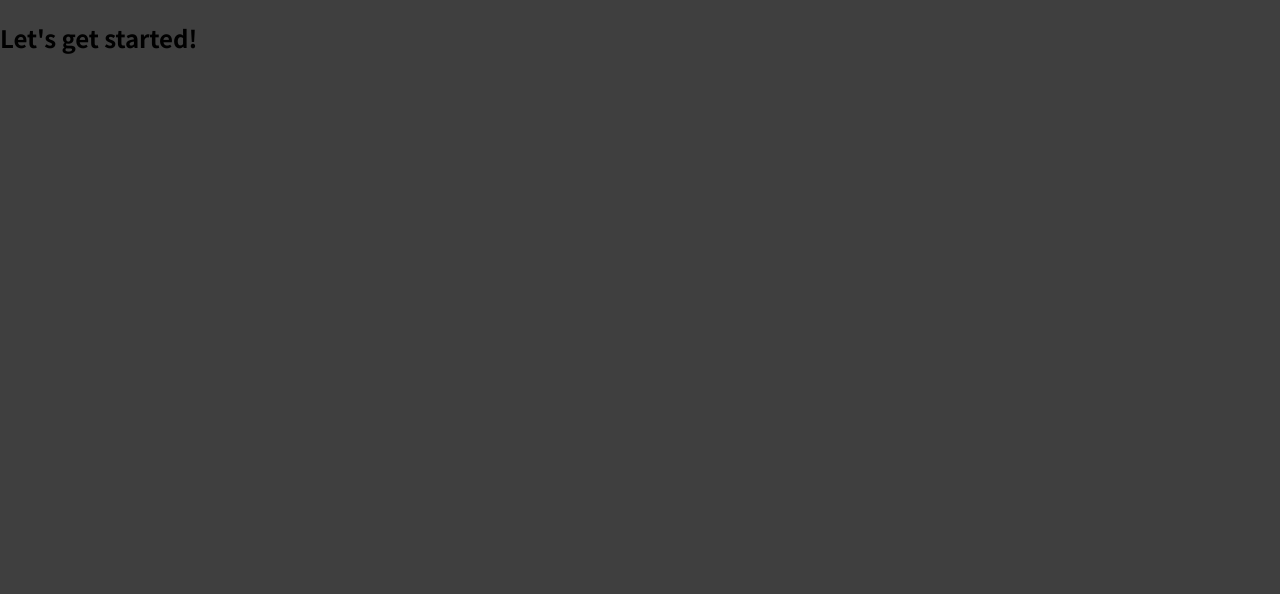
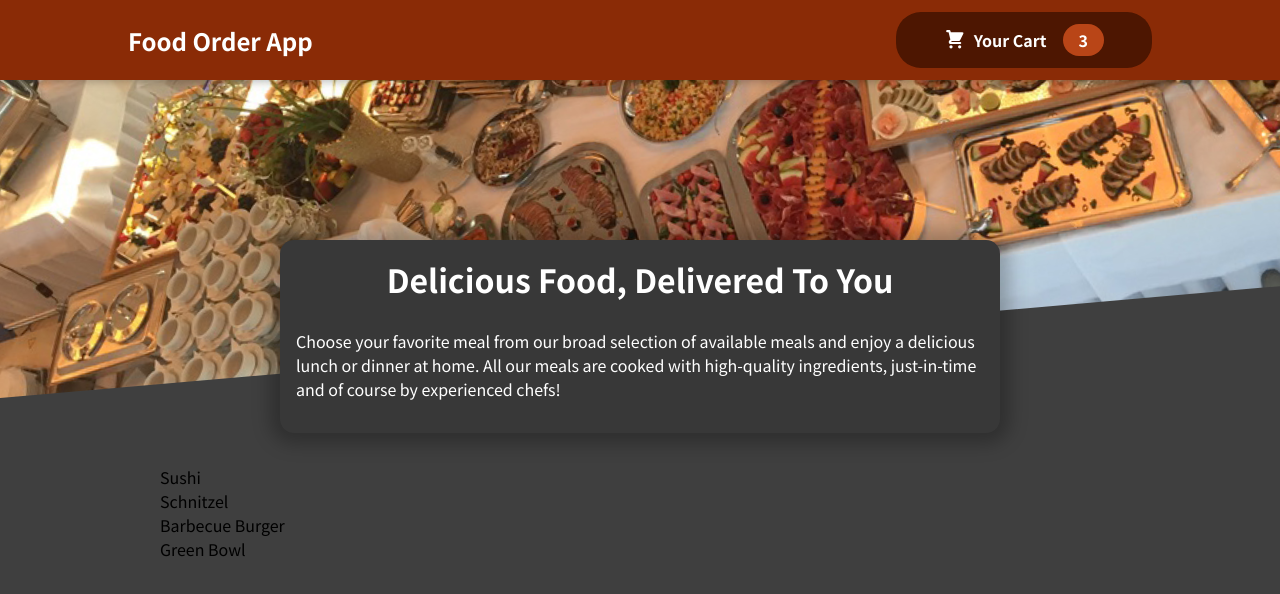
Before and after one commit to rahulc-96/FoodOrderApp, a React (Create React App) app: page / in a window 1280 px wide. Shown: the top 594 px of the page. Built offline with nearby package versions, Linux system fonts and the light colour scheme.

Commit message:
adding header, meals and summary components

```diff
--- a/src/App.js
+++ b/src/App.js
@@ -1,8 +1,12 @@
+import React, { Fragment } from 'react'
+import Header from './components/Layout/Header'
+import Meals from './components/Meals/Meals'
 function App() {
   return (
-    <div>
-      <h2>Let's get started!</h2>
-    </div>
+    <Fragment>
+           <Header/>
+           <Meals/>
+    </Fragment>
   );
 }
 
--- /dev/null
+++ b/src/components/Cart/CartButton.js
@@ -0,0 +1,17 @@
+import React from "react";
+import styles from "./CartButton.module.css";
+import CartIcon from "./CartIcon.js";
+
+const CartButton = () => {
+  return (
+    <button className = {styles.button}>
+      <span className = {styles.icon}>
+        <CartIcon />
+      </span>
+      <span>Your Cart</span>
+      <span className = {styles.badge}>3</span>
+    </button>
+  );
+};
+
+export default CartButton;
--- /dev/null
+++ b/src/components/Cart/CartButton.module.css
@@ -0,0 +1,59 @@
+.button {
+    cursor: pointer;
+    font: inherit;
+    border: none;
+    background-color: #4d1601;
+    color: white;
+    padding: 0.75rem 3rem;
+    display: flex;
+    justify-content: space-around;
+    align-items: center;
+    border-radius: 25px;
+    font-weight: bold;
+  }
+
+  .button:hover,
+  .button:active {
+    background-color: #2c0d00;
+  }
+
+  .icon {
+    width: 1.35rem;
+    height: 1.35rem;
+    margin-right: 0.5rem;
+  }
+
+  .badge {
+    background-color: #b94517;
+    padding: 0.25rem 1rem;
+    border-radius: 25px;
+    margin-left: 1rem;
+    font-weight: bold;
+  }
+
+  .button:hover .badge,
+  .button:active .badge {
+    background-color: #92320c;
+  }
+
+  .bump {
+    animation: bump 300ms ease-out;
+  }
+
+  @keyframes bump {
+    0% {
+      transform: scale(1);
+    }
+    10% {
+      transform: scale(0.9);
+    }
+    30% {
+      transform: scale(1.1);
+    }
+    50% {
+      transform: scale(1.15);
+    }
+    100% {
+      transform: scale(1);
+    }
+  }
--- /dev/null
+++ b/src/components/Cart/CartIcon.js
@@ -0,0 +1,13 @@
+const CartIcon = () => {
+  return (
+    <svg
+      xmlns="http://www.w3.org/2000/svg"
+      viewBox="0 0 20 20"
+      fill="currentColor"
+    >
+      <path d="M3 1a1 1 0 000 2h1.22l.305 1.222a.997.997 0 00.01.042l1.358 5.43-.893.892C3.74 11.846 4.632 14 6.414 14H15a1 1 0 000-2H6.414l1-1H14a1 1 0 00.894-.553l3-6A1 1 0 0017 3H6.28l-.31-1.243A1 1 0 005 1H3zM16 16.5a1.5 1.5 0 11-3 0 1.5 1.5 0 013 0zM6.5 18a1.5 1.5 0 100-3 1.5 1.5 0 000 3z" />
+    </svg>
+  );
+};
+
+export default CartIcon;
--- /dev/null
+++ b/src/components/Layout/Header.js
@@ -0,0 +1,20 @@
+import React, { Fragment } from "react";
+import CartButton from "../Cart/CartButton";
+import styles from "./Header.module.css";
+import MealsImage from "../../media/meals.jpg";
+
+const Header = () => {
+  return (
+    <Fragment>
+      <header className={styles.header}>
+        <h2>Food Order App</h2>
+        <CartButton />
+      </header>
+      <div className={styles["main-image"]}>
+        <img src={MealsImage} alt="Order Delicious Food !!" />
+      </div>
+    </Fragment>
+  );
+};
+
+export default Header;
--- /dev/null
+++ b/src/components/Layout/Header.module.css
@@ -0,0 +1,29 @@
+.header {
+    position: fixed;
+    top: 0;
+    left: 0;
+    width: 100%;
+    height: 5rem;
+    background-color: #8a2b06;
+    color: white;
+    display: flex;
+    justify-content: space-between;
+    align-items: center;
+    padding: 0 10%;
+    box-shadow: 0 2px 8px rgba(0, 0, 0, 0.25);
+    z-index: 10;
+  }
+
+  .main-image {
+    width: 100%;
+    height: 25rem;
+    z-index: 0;
+    overflow: hidden;
+  }
+
+  .main-image img {
+    width: 110%;
+    height: 100%;
+    object-fit: cover;
+    transform: rotateZ(-5deg) translateY(-4rem) translateX(-1rem);
+  }
--- /dev/null
+++ b/src/components/Meals/Meals.js
@@ -0,0 +1,45 @@
+import styles from "./Meals.module.css";
+import React, { Fragment } from "react";
+import MealsSummary from "./MealsSummary";
+
+const DUMMY_MEALS = [
+  {
+    id: "m1",
+    name: "Sushi",
+    description: "Finest fish and veggies",
+    price: 22.99,
+  },
+  {
+    id: "m2",
+    name: "Schnitzel",
+    description: "A german specialty!",
+    price: 16.5,
+  },
+  {
+    id: "m3",
+    name: "Barbecue Burger",
+    description: "American, raw, meaty",
+    price: 12.99,
+  },
+  {
+    id: "m4",
+    name: "Green Bowl",
+    description: "Healthy...and green...",
+    price: 18.99,
+  },
+];
+
+const Meals = () => {
+  const mealsList = DUMMY_MEALS.map((meal) => <li>{meal.name}</li>);
+
+  return (
+    <Fragment>
+      <MealsSummary />
+      <div className = {styles.meals}>
+        <ul>{mealsList}</ul>
+      </div>
+    </Fragment>
+  );
+};
+
+export default Meals;
--- /dev/null
+++ b/src/components/Meals/Meals.module.css
@@ -0,0 +1,24 @@
+.meals {
+    max-width: 60rem;
+    width: 90%;
+    margin: 2rem auto;
+    animation: meals-appear 1s ease-out forwards;
+  }
+
+  .meals ul {
+    list-style: none;
+    margin: 0;
+    padding: 0;
+  }
+
+  @keyframes meals-appear {
+    from {
+      opacity: 0;
+      transform: translateY(3rem);
+    }
+
+    to {
+      opacity: 1;
+      transform: translateY(0);
+    }
+  }
--- /dev/null
+++ b/src/components/Meals/MealsSummary.js
@@ -0,0 +1,17 @@
+import classes from "./MealsSummary.module.css";
+
+const MealsSummary = () => {
+  return (
+    <section className={classes.summary}>
+      <h2>Delicious Food, Delivered To You</h2>
+      <p>
+        Choose your favorite meal from our broad selection of available meals
+        and enjoy a delicious lunch or dinner at home.
+        All our meals are cooked with high-quality ingredients, just-in-time and
+        of course by experienced chefs!
+      </p>
+    </section>
+  );
+};
+
+export default MealsSummary;
--- /dev/null
+++ b/src/components/Meals/MealsSummary.module.css
@@ -0,0 +1,19 @@
+.summary {
+    max-width: 45rem;
+    width: 90%;
+    margin: auto;
+    margin-top: -10rem;
+    position: relative;
+    background-color: #383838;
+    color: white;
+    border-radius: 14px;
+    padding: 1rem;
+    text-align: left;
+    box-shadow: 0 1px 18px 10px rgba(0, 0, 0, 0.25);
+  }
+
+  .summary h2 {
+    font-size: 2rem;
+    margin-top: 0;
+    text-align: center
+  }
```
Also changed, not shown: src/media/meals.jpg (added), 1 other file (tests, documents, lock files or other folders).
